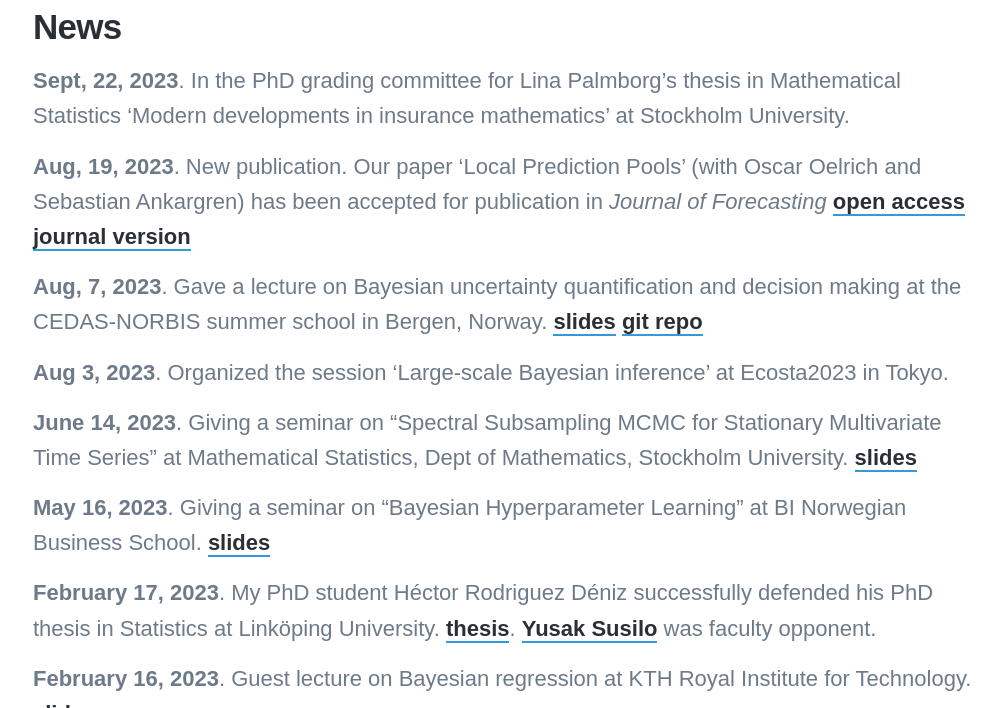
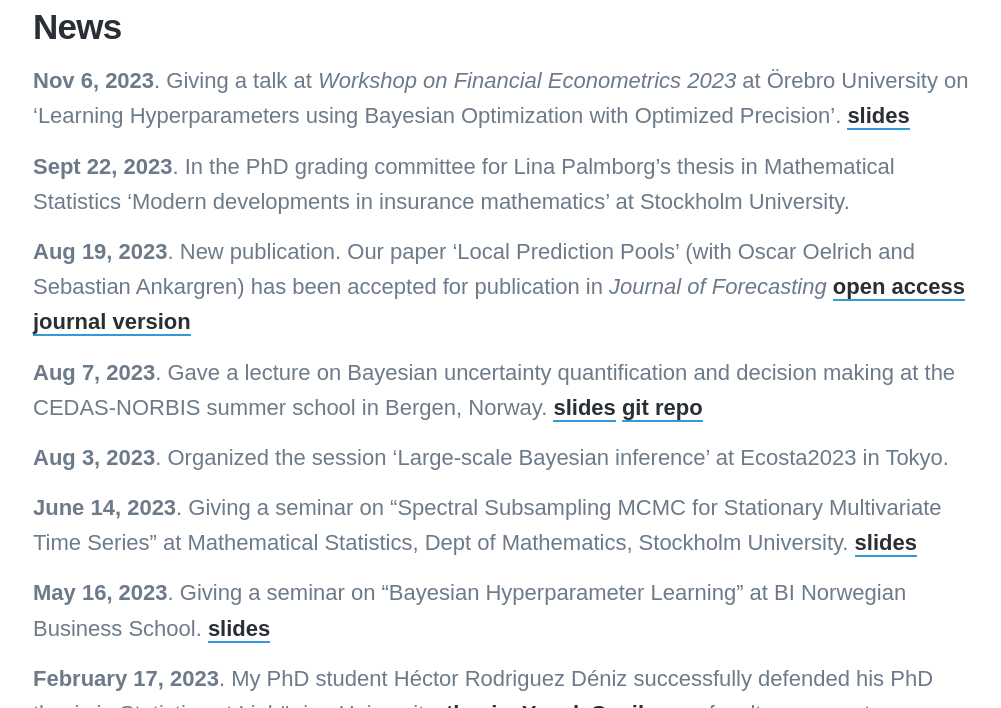
Before and after one commit to mattiasvillani/mattiasvillani.github.io, a Jekyll site: the page built from _pages/news.md, in a window 1280 px wide and 900 px high, scrolled down 416 px, cut to the strip 192-900 px from the top of the window. Shown: the whole strip, without its empty margins (137-1138 px from the left). Built offline with Jekyll 4.4.1, drawn with Linux system fonts in a browser that asks for light colours; nearby versions of some CDN libraries; some web fonts are replaced.

Commit message:
news: örebro workshop nov 2023

```diff
--- a/_pages/news.md
+++ b/_pages/news.md
@@ -5,13 +5,16 @@ description: News.
 featured_image: /images/linocut_newspaper.png
 ---
 
+
 ## News
 
-**Sept, 22, 2023**. In the PhD grading committee for Lina Palmborg's thesis in Mathematical Statistics 'Modern developments in insurance mathematics' at Stockholm University.
+**Nov 6, 2023**. Giving a talk at *Workshop on Financial Econometrics 2023* at Örebro University on 'Learning Hyperparameters using Bayesian Optimization with Optimized Precision'. [slides](https://github.com/mattiasvillani/Talks/raw/master/OrebroWorkshop2023.pdf)
 
-**Aug, 19, 2023**. New publication. Our paper 'Local Prediction Pools' (with Oscar Oelrich and Sebastian Ankargren) has been accepted for publication in *Journal of Forecasting* [open access journal version](https://doi.org/10.1002/for.3030)
+**Sept 22, 2023**. In the PhD grading committee for Lina Palmborg's thesis in Mathematical Statistics 'Modern developments in insurance mathematics' at Stockholm University.
 
-**Aug, 7, 2023**. Gave a lecture on Bayesian uncertainty quantification and decision making at the CEDAS-NORBIS summer school in Bergen, Norway. [slides](https://github.com/mattiasvillani/Talks/raw/master/CEDASNorbisBergen2023/CEDASBergen2023Villani.pdf) [git repo](https://github.com/mattiasvillani/CEDAS_NORBIS2023)
+**Aug 19, 2023**. New publication. Our paper 'Local Prediction Pools' (with Oscar Oelrich and Sebastian Ankargren) has been accepted for publication in *Journal of Forecasting* [open access journal version](https://doi.org/10.1002/for.3030)
+
+**Aug 7, 2023**. Gave a lecture on Bayesian uncertainty quantification and decision making at the CEDAS-NORBIS summer school in Bergen, Norway. [slides](https://github.com/mattiasvillani/Talks/raw/master/CEDASNorbisBergen2023/CEDASBergen2023Villani.pdf) [git repo](https://github.com/mattiasvillani/CEDAS_NORBIS2023)
 
 **Aug 3, 2023**. Organized the session 'Large-scale Bayesian inference' at Ecosta2023 in Tokyo.
 
```
